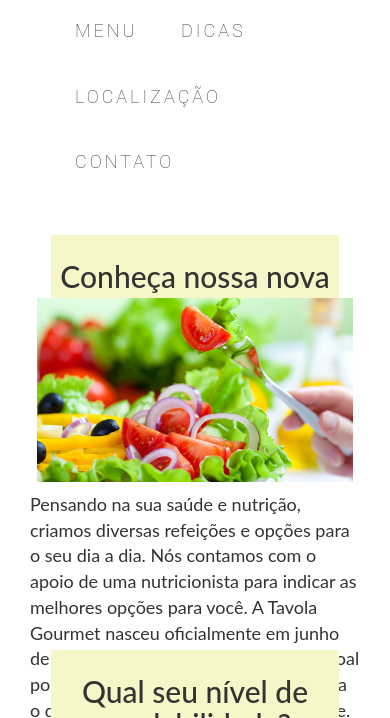
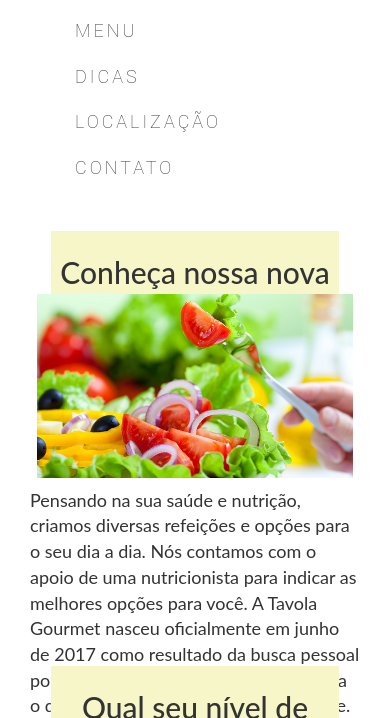
Before and after one commit to claudiamorazzoni/Tavola-Gourmet, a plain HTML site: page index.html in a window 390 px wide. Shown: the part 382-1100 px from the top of the page. Drawn offline with Linux system fonts and the light colour scheme.

Commit message:
Mudanças p Responsivo

```diff
--- a/style.css
+++ b/style.css
@@ -78,6 +78,7 @@ header .instagram a{
   text-align: center;
   padding-top: 5px;
   padding-bottom: 10px;
+
 }
 
 div .mid{
@@ -106,6 +107,7 @@ div .mid{
   overflow:scroll;
 }
 
+
 .mid img{
   width: 96%;
   display: block;
@@ -132,7 +134,7 @@ div .mid{
   padding-right: 45px;
 }
 
-@media (max-width: 600px) {
+@media (max-width: 700px) {
 
   .home img {
     height: 20%;
@@ -143,3 +145,7 @@ div .mid{
     font-size: 25px;
     margin: 10px;
   }
+
+  .navigation li{
+    display: flex;
+  }
```
Also changed, not shown: index.html (+10 -0 lines).
